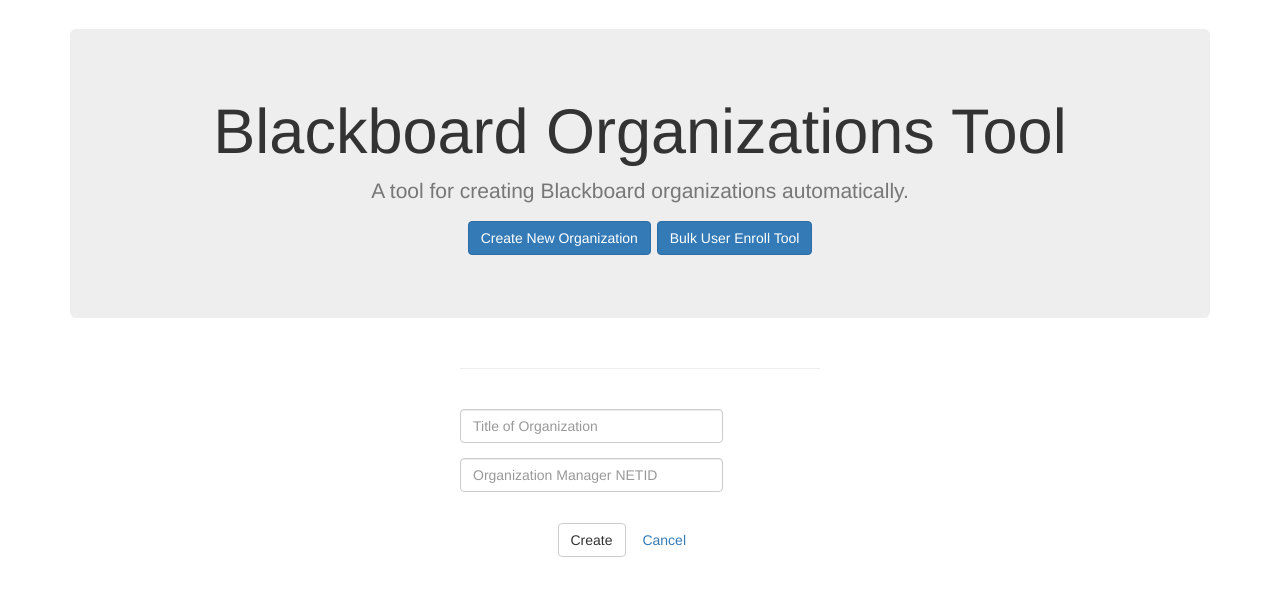
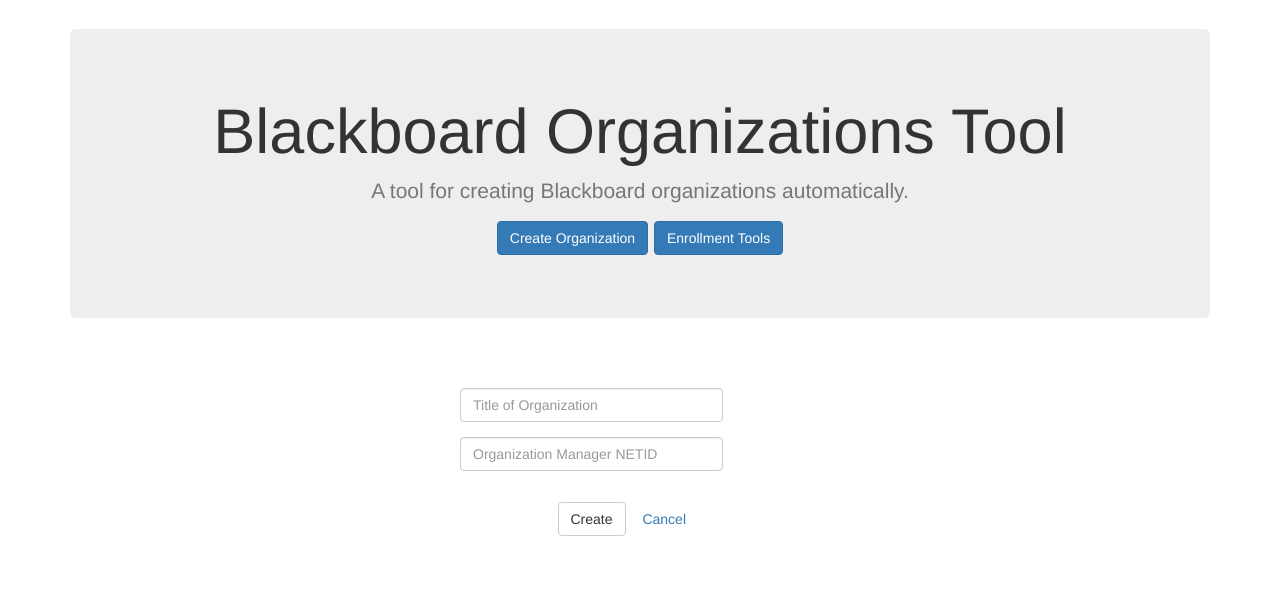
Before and after one commit to ericaroy/autoorganizations, a Flask app: page /create/ in a window 1280 px wide. Shown: the part 51-647 px from the top of the page. Run offline with Flask 2, Linux system fonts and the light colour scheme; some libraries are stand-ins or nearby versions.

Commit message:
added enrollment tool

```diff
--- a/app/__init__.py
+++ b/app/__init__.py
@@ -39,3 +39,8 @@ def create():
     else:
         form = OrgForm(csrf_enabled=True)
     return render_template('create.html', form=form)
+
+
+@app.route('/enrolltools/')
+def enrolltools():
+    return render_template('enrolltools.html')
--- a/app/forms/orgForm.py
+++ b/app/forms/orgForm.py
@@ -3,9 +3,9 @@ from wtforms import StringField, validators
 
 
 class OrgForm(FlaskForm):
-    title = StringField([validators.Length(min=4, max=40),
+    title = StringField('Title of Organization',[validators.Length(min=4, max=40),
                                                   validators.Regexp('[A-Za-z0-9]+',
                                                                     message="Title must contain only letters")], render_kw={'placeholder': 'Title of Organization'})
-    net_id = StringField([validators.Length(min=3, max=4),
+    net_id = StringField('Organization Manager NETID',[validators.Length(min=3, max=4),
                                                         validators.Regexp('[A-Za-z0-9]+',
                                                                           message="Please Enter you NETID")], render_kw={'placeholder':'Organization Manager NETID'})
--- a/app/templates/base.html
+++ b/app/templates/base.html
@@ -67,22 +67,23 @@
             <h1 class="jumbotron-heading">Blackboard Organizations Tool</h1>
                 <p class="lead text-muted">A tool for creating Blackboard organizations automatically.</p>
                 <p>
-          <a href="{{ url_for('create') }}" class="btn btn-primary">Create New Organization</a>
-                    <a href="#" class="btn btn-primary">Bulk User Enroll Tool</a>
+          <a href="{{ url_for('create') }}" class="btn btn-primary">Create Organization</a>
+                    <a href="{{ url_for('enrolltools') }}" class="btn btn-primary">Enrollment Tools</a>
         </p>
 
 
         </div>
         </div>
       <div class='row'>
-          <div class='col-md-4'>
+      <div class='col-md-4'>
           <!--- Sidebar can go here if needed -->
         </div>
+
 
         <div class='col-md-4'>
           <h1>{% block content_title %}{% endblock %}</h1>
 
-          <hr>
+
           {% for category, message in get_flashed_messages(with_categories=true) %}
             <div class='alert alert-dismissable alert-{{ category }}'>
               <button type='button' class='close' data-dismiss='alert'>&times;</button>
@@ -95,5 +96,6 @@
       </div>
        </div>
 
+
   </body>
 </html>
--- a/app/templates/create.html
+++ b/app/templates/create.html
@@ -5,7 +5,9 @@
 {% block content_title %}{% endblock %}
 {% block content %}
 <br>
-  <form action='{{ url_for('create') }}' class='form form-horizontal' method='post'>
+
+<div class='.col-md-4'>
+  <form action='{{ url_for('create') }}' class='form form-horizontal' method='post' >
     {% for field in form %}
       <div class='form-group{% if field.errors %} has-error has-feedback{% endif %}'>
 
@@ -25,4 +27,5 @@
       </div>
     </div>
   </form>
+    </div>
 {% endblock %}
```
Also changed, not shown: app/templates/enrolltools.html (added, +20 -0 lines).
